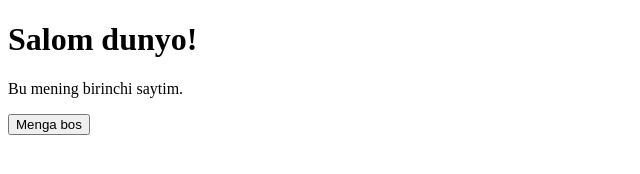
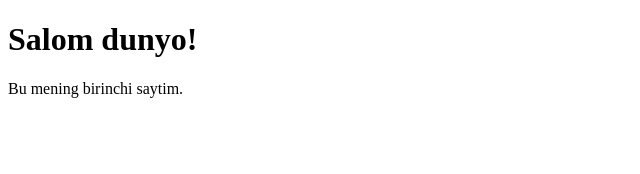
Before and after one commit to saydazimovdiyorbek2013-spec/darslar, a plain HTML site: page index.html in a window 1280 px wide. Shown: the whole page, without its empty margins (0-640 px from the left). Drawn offline with Linux system fonts and the light colour scheme.

Commit message:
index.html dan tugma olib tashlandi <user>

```diff
--- a/index.html
+++ b/index.html
@@ -6,6 +6,5 @@
 <body>
     <h1>Salom dunyo!</h1>
     <p>Bu mening birinchi saytim.</p>
-    <button>Menga bos</button>
 </body>
 </html>
```
